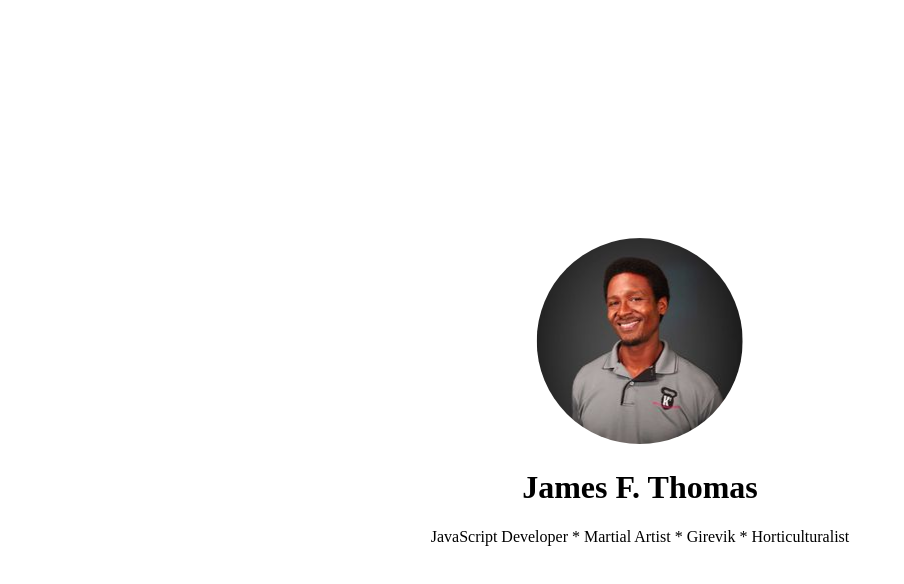
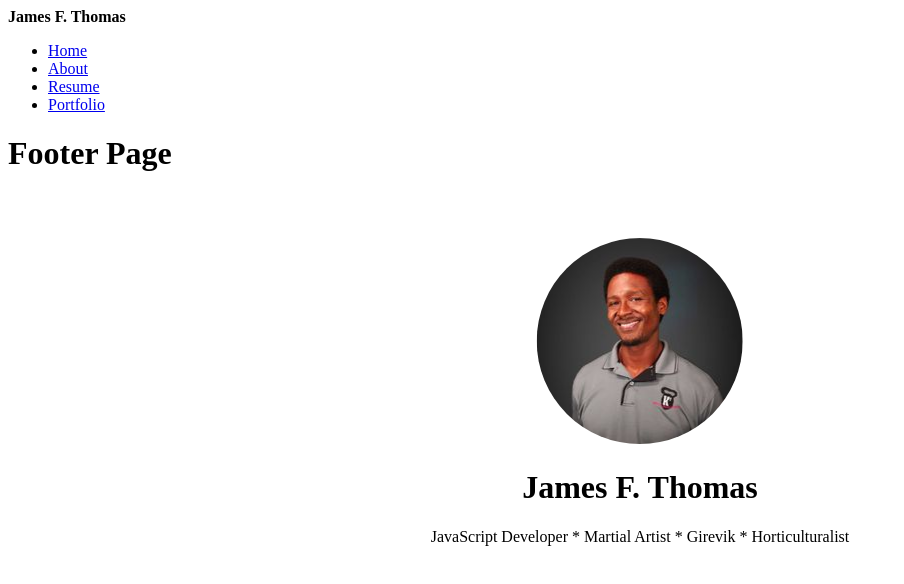
Before and after one commit to JamesFThomas/portfolio-page, a React app: page / in a window 1280 px wide. Shown: the top 584 px of the page, without its empty margins (0-904 px from the left). Built offline with nearby package versions, Linux system fonts and the light colour scheme; the HTML template or start-up script is replaced by a standard one.

Commit message:
(added) will land on splash page & route 2 other components

```diff
--- a/package.json
+++ b/package.json
@@ -27,6 +27,7 @@
     "eslint-config-airbnb": "^18.2.0",
     "express": "^4.17.1",
     "lodash": "^4.17.20",
+    "mdbreact": "^4.27.0",
     "nodemon": "^2.0.4",
     "path": "^0.12.7",
     "react": "^16.13.1",
--- a/src/App.jsx
+++ b/src/App.jsx
@@ -1,34 +1,38 @@
-import React, { Fragment } from 'react';
-import { BrowserRouter as Router, Route, Link, Switch } from "react-router-dom";
+import React from 'react';
+import { BrowserRouter , Route, Switch } from "react-router-dom";
 import About from './About.jsx';
 import Contact from './Contact.jsx';
 import Resume from './Resume.jsx';
 import Portfolio from './Portfolio.jsx';
 import Splash from './Splash.jsx';
-import Header from './Header.jsx';
+import NavBar from './NavBar.jsx';
 import Footer from './Footer.jsx';
 
 function App() {
   return (
-  <Router>
-    <main>
-      {/* <nav>
-        <ul>
-          <li><a href="/">About</a></li>
-          <li><a href="/about">Contact</a></li>
-          <li><a href="/contact">Resume</a></li>
-          <li><a href="/portfolio">Portfolio</a></li>
-        </ul>
-      </nav> */}
+  <BrowserRouter>
+    <NavBar />
+    <div className="router-container">
       <Switch>
-      <Route exact path="/" component={Splash} />
-      <Route path="/contact"  component={Contact} />
-      <Route path="/contact"  component={About} />
-      <Route path="/resume"  component={Resume} />
-      <Route path="/portfolio"  component={Portfolio} />
+      <Route path="/contact">
+        <Contact />
+      </Route>
+      <Route path="/about">
+        <About />
+      </Route>
+      <Route path="/resume">
+        <Resume />
+      </Route>
+      <Route path="/portfolio" >
+        <Portfolio />
+      </Route>
+      <Route path="/">
+        <Splash />
+      </Route>
     </Switch>
-    </main>
-</Router>
+    </div>
+    <Footer />
+</BrowserRouter>
   );
 }
 
--- a/src/Footer.jsx
+++ b/src/Footer.jsx
@@ -0,0 +1,16 @@
+import React from 'react';
+import {
+  MDBNavbar, MDBNavbarBrand, MDBNavbarNav, MDBNavItem, MDBNavLink, MDBNavbarToggler, MDBCollapse, MDBFormInline,
+  MDBDropdown, MDBDropdownToggle, MDBDropdownMenu, MDBDropdownItem
+  } from "mdbreact";
+  import { BrowserRouter as Router } from 'react-router-dom';
+
+function Footer() {
+  const greeting = 'Footer Page';
+
+  return (
+    <h1>{greeting}</h1>
+  );
+}
+
+export default Footer;
--- /dev/null
+++ b/src/NavBar.jsx
@@ -0,0 +1,31 @@
+import React from 'react';
+import {
+  MDBNavbar, MDBNavbarBrand, MDBNavbarNav, MDBNavItem, MDBNavLink,
+  } from "mdbreact";
+  import { BrowserRouter as Router } from 'react-router-dom';
+
+function NavBar() {
+  return (
+  <MDBNavbar color="indigo" dark expand="md">
+      <MDBNavbarBrand>
+        <strong className="white-text">James F. Thomas</strong>
+      </MDBNavbarBrand>
+        <MDBNavbarNav left>
+          <MDBNavItem>
+            <MDBNavLink to="/">Home</MDBNavLink>
+          </MDBNavItem>
+          <MDBNavItem>
+            <MDBNavLink to="/about">About</MDBNavLink>
+          </MDBNavItem>
+          <MDBNavItem>
+            <MDBNavLink to="/resume">Resume</MDBNavLink>
+          </MDBNavItem>
+          <MDBNavItem>
+            <MDBNavLink to="/portfolio">Portfolio</MDBNavLink>
+          </MDBNavItem>
+        </MDBNavbarNav>
+  </MDBNavbar>
+  );
+}
+
+export default NavBar;
```
Also changed, not shown: src/Header.jsx (deleted), 2 other files (tests, documents, lock files or other folders).
